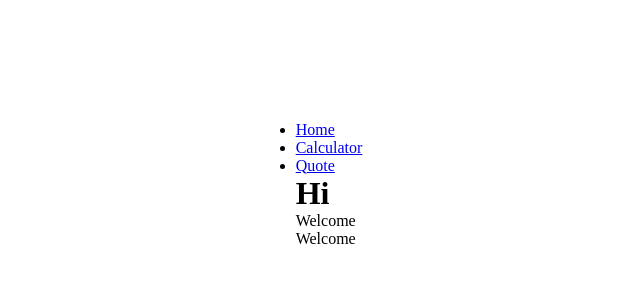
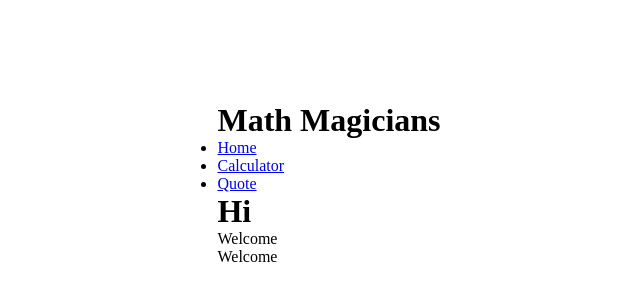
Before and after one commit to Zilola-Nazarova/math-magicians, a React (Create React App) app: page / in a window 1280 px wide. Shown: the part 216-516 px from the top of the page, without its empty margins (311-951 px from the left). Built offline with nearby package versions, Linux system fonts and the light colour scheme.

Commit message:
Add the <h1> of the App

```diff
--- a/src/components/Layout.js
+++ b/src/components/Layout.js
@@ -3,7 +3,10 @@ import Navbar from './Navbar';
 
 const Layout = () => (
   <div className="wrapper">
-    <Navbar />
+    <header>
+      <h1>Math Magicians</h1>
+      <Navbar />
+    </header>
     <Outlet />
   </div>
 );
```
